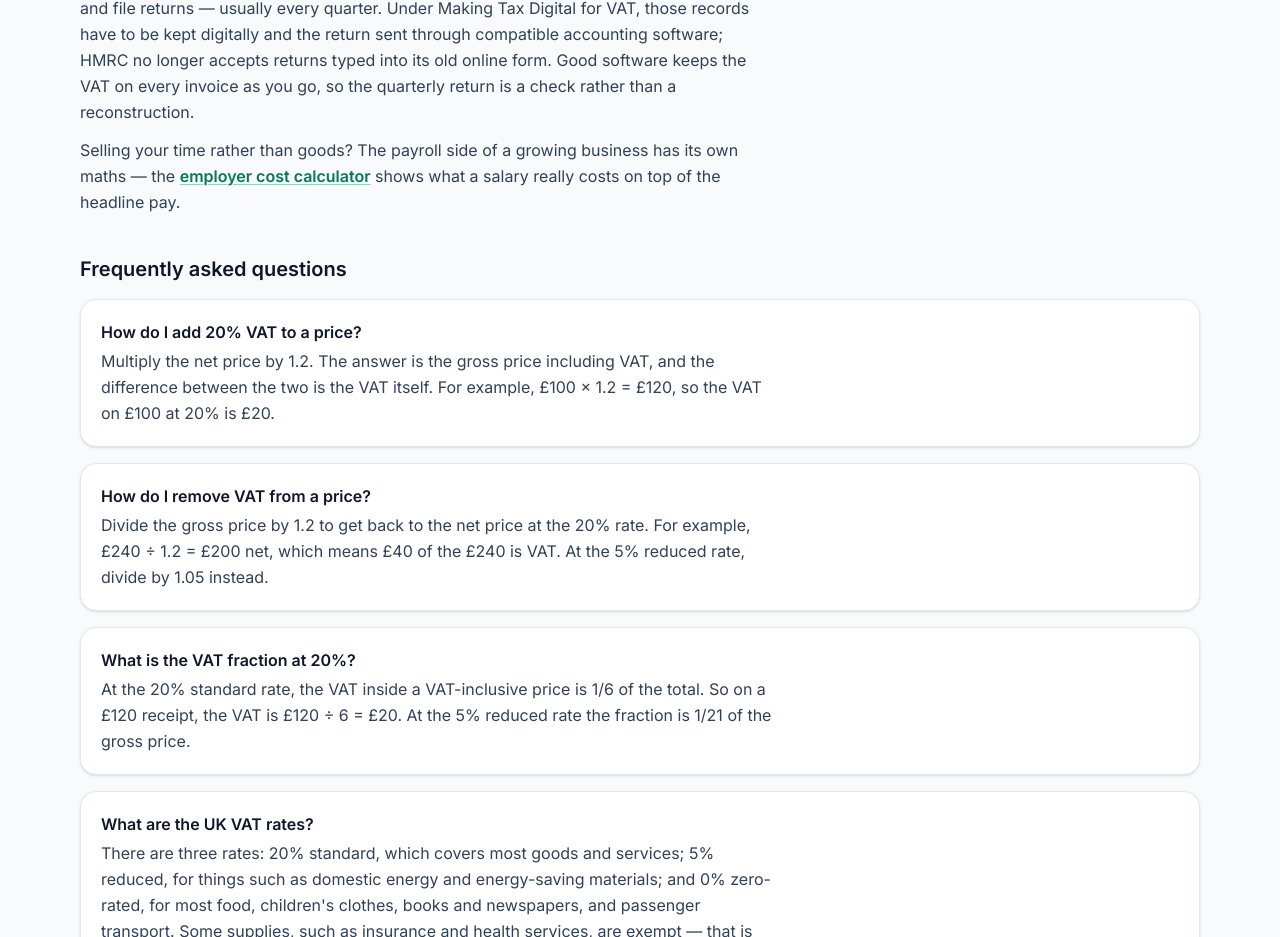
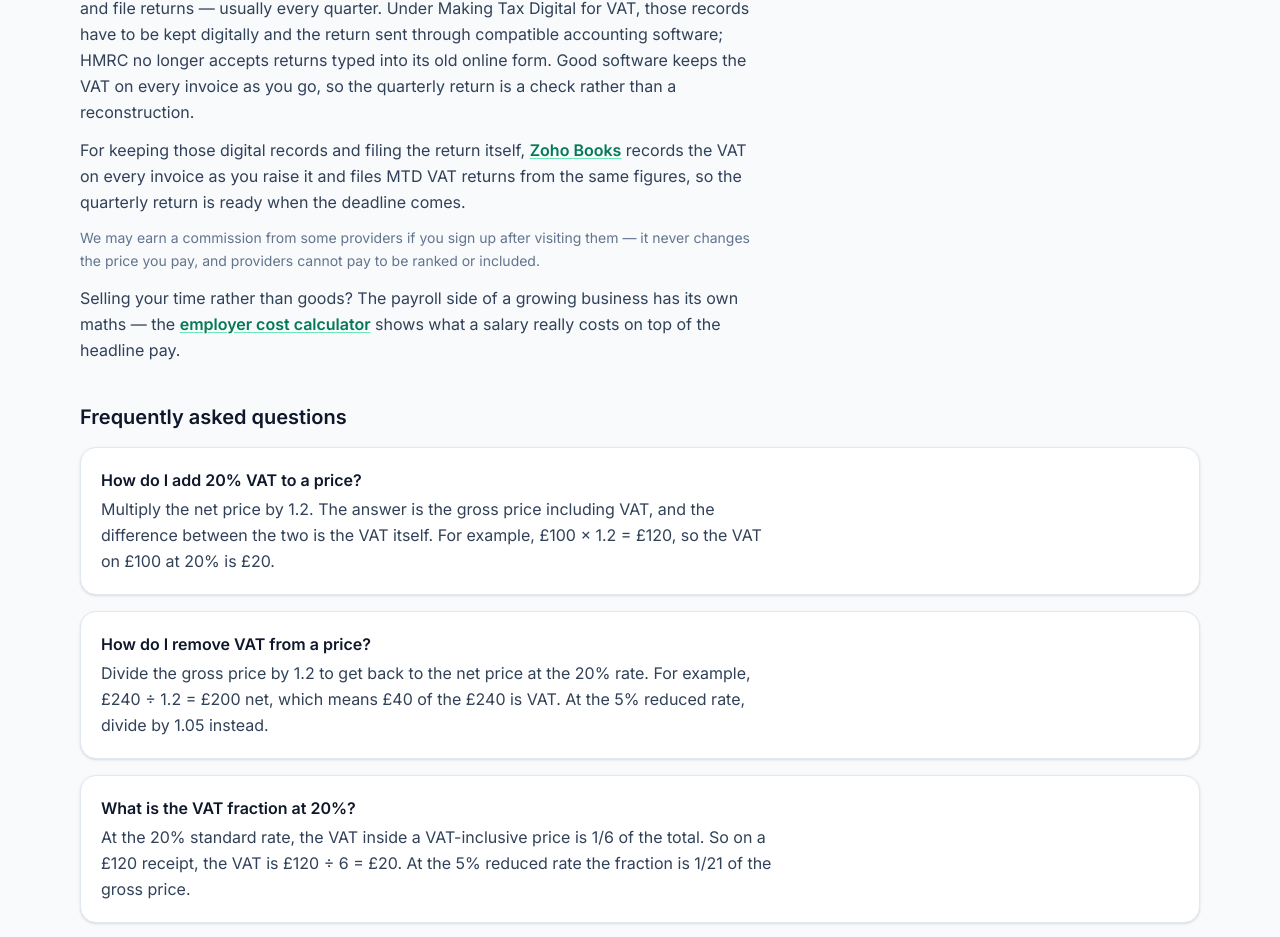
Before and after one commit to MuhammedTauseef/uk-payroll-calculators, a Next.js app: page /vat-calculator in a window 1280 px wide. Shown: the part 1898-2835 px from the top of the page. Built offline with nearby package versions, Linux system fonts and the light colour scheme.

Commit message:
Add Zoho Books affiliate link to VAT Calculator records and returns section

```diff
--- a/src/app/vat-calculator/page.tsx
+++ b/src/app/vat-calculator/page.tsx
@@ -233,6 +233,26 @@ export default function VatCalculatorPage() {
           return is a check rather than a reconstruction.
         </p>
         <p className="max-w-2xl text-base leading-relaxed text-slate-700 dark:text-slate-300">
+          For keeping those digital records and filing the return
+          itself,{" "}
+          <a
+            href="https://go.zoho.com/aG2O"
+            target="_blank"
+            rel="noopener noreferrer"
+            className="font-semibold text-brand-700 dark:text-brand-300 underline decoration-brand-300 underline-offset-2 hover:text-brand-800 dark:hover:text-brand-300"
+          >
+            Zoho Books
+          </a>{" "}
+          records the VAT on every invoice as you raise it and files
+          MTD VAT returns from the same figures, so the quarterly
+          return is ready when the deadline comes.
+        </p>
+        <p className="max-w-2xl text-sm leading-relaxed text-slate-500 dark:text-slate-400">
+          We may earn a commission from some providers if you sign up
+          after visiting them — it never changes the price you pay, and
+          providers cannot pay to be ranked or included.
+        </p>
+        <p className="max-w-2xl text-base leading-relaxed text-slate-700 dark:text-slate-300">
           Selling your time rather than goods? The payroll side of a
           growing business has its own maths — the{" "}
           <Link
```
